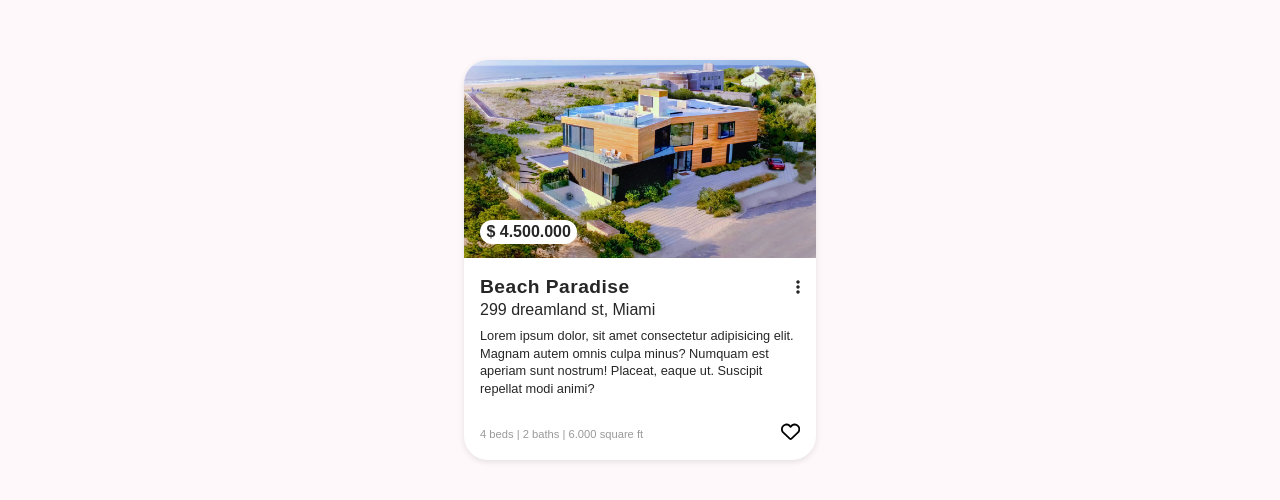
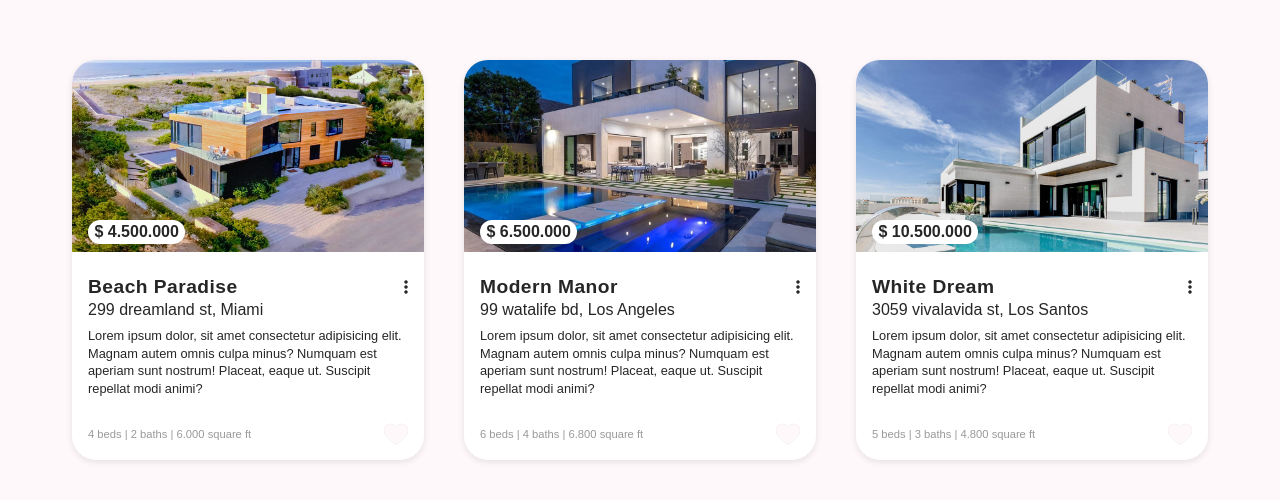
Before and after one commit to T-Urud/property-cards, a plain HTML site: page index.html in a window 1280 px wide. Shown: the part 140-640 px from the top of the page. Drawn offline with Linux system fonts and the light colour scheme; a web font is replaced by a local one.

Commit message:
project done

```diff
--- a/index.html
+++ b/index.html
@@ -27,7 +27,49 @@
         <div class="overview">
           <p>4 beds | 2 baths | 6.000 square ft</p>
         </div>
-        <button class="like-btn"><svg xmlns="http://www.w3.org/2000/svg" height="16" width="16" viewBox="0 0 512 512"><!--!Font Awesome Free 6.5.1 by @fontawesome - https://fontawesome.com License - https://fontawesome.com/license/free Copyright 2024 Fonticons, Inc.--><path d="M225.8 468.2l-2.5-2.3L48.1 303.2C17.4 274.7 0 234.7 0 192.8v-3.3c0-70.4 50-130.8 119.2-144C158.6 37.9 198.9 47 231 69.6c9 6.4 17.4 13.8 25 22.3c4.2-4.8 8.7-9.2 13.5-13.3c3.7-3.2 7.5-6.2 11.5-9c0 0 0 0 0 0C313.1 47 353.4 37.9 392.8 45.4C462 58.6 512 119.1 512 189.5v3.3c0 41.9-17.4 81.9-48.1 110.4L288.7 465.9l-2.5 2.3c-8.2 7.6-19 11.9-30.2 11.9s-22-4.2-30.2-11.9zM239.1 145c-.4-.3-.7-.7-1-1.1l-17.8-20c0 0-.1-.1-.1-.1c0 0 0 0 0 0c-23.1-25.9-58-37.7-92-31.2C81.6 101.5 48 142.1 48 189.5v3.3c0 28.5 11.9 55.8 32.8 75.2L256 430.7 431.2 268c20.9-19.4 32.8-46.7 32.8-75.2v-3.3c0-47.3-33.6-88-80.1-96.9c-34-6.5-69 5.4-92 31.2c0 0 0 0-.1 .1s0 0-.1 .1l-17.8 20c-.3 .4-.7 .7-1 1.1c-4.5 4.5-10.6 7-16.9 7s-12.4-2.5-16.9-7z"/></svg></button>
+        <button class="like-btn"><svg xmlns="http://www.w3.org/2000/svg" height="16" width="16" viewBox="0 0 512 512"><!--!Font Awesome Free 6.5.1 by @fontawesome - https://fontawesome.com License - https://fontawesome.com/license/free Copyright 2024 Fonticons, Inc.--><path d="M47.6 300.4L228.3 469.1c7.5 7 17.4 10.9 27.7 10.9s20.2-3.9 27.7-10.9L464.4 300.4c30.4-28.3 47.6-68 47.6-109.5v-5.8c0-69.9-50.5-129.5-119.4-141C347 36.5 300.6 51.4 268 84L256 96 244 84c-32.6-32.6-79-47.5-124.6-39.9C50.5 55.6 0 115.2 0 185.1v5.8c0 41.5 17.2 81.2 47.6 109.5z"/></svg></button>
+      </div>
+    </article>
+
+    <article class="card">
+      <div class="card-preview">
+        <img src="/img/mason.jpg" alt="modern manor with pool" id="manor">
+        <div class="price-tag">$ 6.500.000</div>
+      </div>
+      <div class="general-infos">
+        <div class="title-container">
+          <h2>Modern Manor</h2>
+          <i class="fa-solid fa-ellipsis-vertical"></i>
+        </div>
+        <p class="address">99 watalife bd, Los Angeles</p>
+        <div class="description">Lorem ipsum dolor, sit amet consectetur adipisicing elit. Magnam autem omnis culpa minus? Numquam est aperiam sunt nostrum! Placeat, eaque ut. Suscipit repellat modi animi?</div>
+      </div>
+      <div class="down-container">
+        <div class="overview">
+          <p>6 beds | 4 baths | 6.800 square ft</p>
+        </div>
+        <button class="like-btn"><svg xmlns="http://www.w3.org/2000/svg" height="16" width="16" viewBox="0 0 512 512"><!--!Font Awesome Free 6.5.1 by @fontawesome - https://fontawesome.com License - https://fontawesome.com/license/free Copyright 2024 Fonticons, Inc.--><path d="M47.6 300.4L228.3 469.1c7.5 7 17.4 10.9 27.7 10.9s20.2-3.9 27.7-10.9L464.4 300.4c30.4-28.3 47.6-68 47.6-109.5v-5.8c0-69.9-50.5-129.5-119.4-141C347 36.5 300.6 51.4 268 84L256 96 244 84c-32.6-32.6-79-47.5-124.6-39.9C50.5 55.6 0 115.2 0 185.1v5.8c0 41.5 17.2 81.2 47.6 109.5z"/></svg></button>
+      </div>
+    </article>
+
+    <article class="card">
+      <div class="card-preview">
+        <img src="/img/white-house.jpg" alt="modern white house with pool" id="manor">
+        <div class="price-tag">$ 10.500.000</div>
+      </div>
+      <div class="general-infos">
+        <div class="title-container">
+          <h2>White Dream</h2>
+          <i class="fa-solid fa-ellipsis-vertical"></i>
+        </div>
+        <p class="address">3059 vivalavida st, Los Santos</p>
+        <div class="description">Lorem ipsum dolor, sit amet consectetur adipisicing elit. Magnam autem omnis culpa minus? Numquam est aperiam sunt nostrum! Placeat, eaque ut. Suscipit repellat modi animi?</div>
+      </div>
+      <div class="down-container">
+        <div class="overview">
+          <p>5 beds | 3 baths | 4.800 square ft</p>
+        </div>
+        <button class="like-btn"><svg xmlns="http://www.w3.org/2000/svg" height="16" width="16" viewBox="0 0 512 512"><!--!Font Awesome Free 6.5.1 by @fontawesome - https://fontawesome.com License - https://fontawesome.com/license/free Copyright 2024 Fonticons, Inc.--><path d="M47.6 300.4L228.3 469.1c7.5 7 17.4 10.9 27.7 10.9s20.2-3.9 27.7-10.9L464.4 300.4c30.4-28.3 47.6-68 47.6-109.5v-5.8c0-69.9-50.5-129.5-119.4-141C347 36.5 300.6 51.4 268 84L256 96 244 84c-32.6-32.6-79-47.5-124.6-39.9C50.5 55.6 0 115.2 0 185.1v5.8c0 41.5 17.2 81.2 47.6 109.5z"/></svg></button>
       </div>
     </article>
   </div>
--- a/script.js
+++ b/script.js
@@ -1,5 +1,7 @@
-const like = document.querySelector(".like-btn");
+const like = document.querySelectorAll(".like-btn");
 
-like.addEventListener("click", () => {
-  like.classList.toggle("liked");
+like.forEach((likes) => {
+  likes.addEventListener("click", () => {
+    likes.classList.toggle("liked");
+  });
 });
--- a/style.css
+++ b/style.css
@@ -5,7 +5,7 @@
 
 :root{
   --card-back : #FFFFFF;
-  --like: #EF1111;
+  --like: #ef1111e2;
   --txt:#262626;
   --background:#fff3f894;
   --grey:#999999;
@@ -27,6 +27,12 @@ body{
   color: var(--txt);
 }
 
+.cards{
+  display: flex;
+  align-items: center;
+  justify-content: center;
+  gap: 2.5rem;
+}
 .card{
   background: var(--card-back);
   border-radius: 1.5rem;
@@ -43,9 +49,12 @@ body{
 .card-preview{
   position: relative;
   height: 12rem;
+  width: 100%;
+  overflow: hidden;
 }
 .card-preview img{
   width: 100%;
+  height: 100%;
   border-radius: 1.5rem 1.5rem 0 0;
   object-fit: cover;
 }
@@ -60,11 +69,10 @@ body{
 }
 .general-infos{
   padding: 1rem;
-  margin: 0 auto;
   display: flex;
   flex-direction: column;
   justify-content: center;
-  margin: 0.5rem 0;
+  margin: 0.5rem auto;
 }
 .title-container{
   display: flex;
@@ -102,18 +110,21 @@ h2{
   font-size: 1.3rem;
   transition: 0.2s;
   cursor: pointer;
+  display: flex;
+  align-items: center;
+  justify-content: center;
 }
 .like-btn svg{
-  background: none;
-  height: 1.2rem;
-  width: 1.2rem;
-  stroke: var(--txt);
+  height: 1.5rem;
+  width: 1.5rem;
+  fill: var(--background);
+  stroke: black;
 }
 .like-btn svg:hover{
   transform: scale(1.2);
   transition: 0.2s ease-out;
 }
-.liked svg{
+.liked svg {
+  stroke: var(--like);
   fill: var(--like);
-  stroke: var(--like);
 }
```
